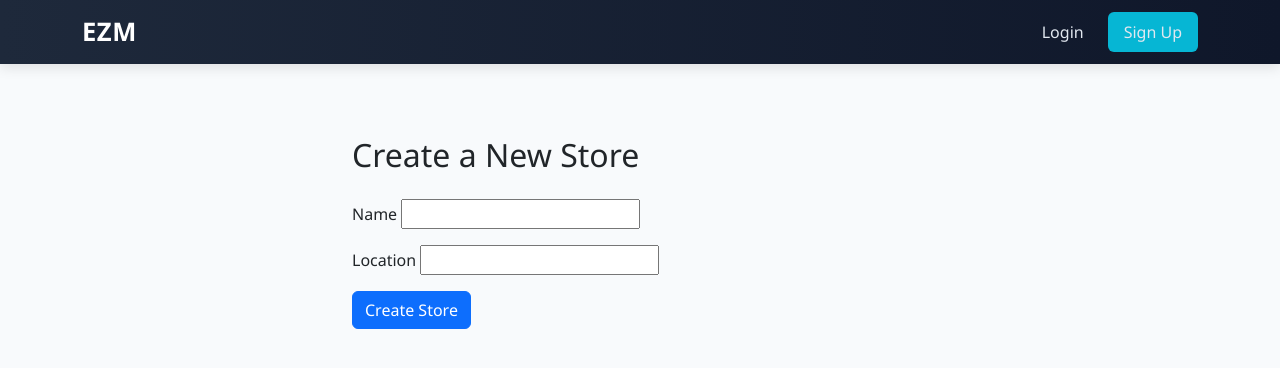
After one commit to XBennyX2/EZM_TRADE_MANAGMENT, a Django app: template templates/store/create_store.html in a window 1280 px wide. The commit adds this page. Shown: the top 368 px of the page. Run offline with Django 5.2, Linux system fonts and the light colour scheme; the template is opened without the code that fills it, so the values that code supplies are empty, except form fields; tables that the repository leaves empty hold one stand-in row (values such as "Sample post"); form fields are guessed from the names that the template uses.

```diff
--- a/core/settings.py
+++ b/core/settings.py
@@ -133,6 +133,11 @@ USE_TZ = True
 
 STATIC_URL = 'static/'
 
+# For global static files in the root-level static/ folder
+STATICFILES_DIRS = [
+    BASE_DIR / "static",
+]
+
 # Default primary key field type
 # https://docs.djangoproject.com/en/5.2/ref/settings/#default-auto-field
 
--- a/templates/base.html
+++ b/templates/base.html
@@ -8,23 +8,43 @@
   <!-- Bootstrap 5 CSS -->
   <link href="https://cdn.jsdelivr.net/npm/bootstrap@5.3.0/dist/css/bootstrap.min.css" rel="stylesheet" />
 
-  <!-- Optional: Bootstrap Icons CDN for user icon -->
+  <!-- Bootstrap Icons -->
   <link href="https://cdn.jsdelivr.net/npm/bootstrap-icons@1.10.5/font/bootstrap-icons.css" rel="stylesheet" />
 
   <style>
     body {
-      background-color: #f1f5f9;
+      background-color: #f8fafc;
+      font-family: 'Segoe UI', sans-serif;
     }
 
+    /* Navbar */
     .navbar-custom {
-      background: linear-gradient(to right, #4F46E5, #06B6D4);
+      background: linear-gradient(to right, #1e293b, #0f172a);
+      box-shadow: 0 4px 12px rgba(0, 0, 0, 0.1);
     }
 
     .navbar-brand {
       font-weight: 700;
       font-size: 1.6rem;
-      letter-spacing: 1px;
+      letter-spacing: 0.5px;
       color: #ffffff !important;
+      transition: color 0.3s ease;
+    }
+
+    .navbar-brand:hover {
+      color: #94a3b8 !important;
+    }
+
+    .nav-link {
+      color: #e2e8f0 !important;
+    }
+
+    .nav-link:hover {
+      color: #cbd5e1 !important;
+    }
+
+    .dropdown-menu {
+      border-radius: 0.5rem;
     }
 
     .form-container {
@@ -33,25 +53,26 @@
       padding: 30px;
       background-color: #ffffff;
       border-radius: 12px;
-      box-shadow: 0 5px 20px rgba(0, 0, 0, 0.1);
+      box-shadow: 0 5px 20px rgba(0, 0, 0, 0.08);
     }
 
     .btn-indigo {
-      background-color: #4F46E5;
+      background-color: #6366f1;
       color: #fff;
+      transition: background-color 0.3s ease;
     }
 
     .btn-indigo:hover {
-      background-color: #4338CA;
+      background-color: #4f46e5;
     }
 
     .btn-cyan {
-      background-color: #06B6D4;
+      background-color: #06b6d4;
       color: #fff;
     }
 
     .btn-cyan:hover {
-      background-color: #0891B2;
+      background-color: #0891b2;
     }
 
     /* User dropdown styles */
@@ -64,15 +85,20 @@
       font-weight: 500;
       user-select: none;
     }
+    .nav-link.btn-light:hover {
+  color: #000 !important;
+  background-color: #f8f9fa !important;
+}
+
+
     .nav-user-dropdown:hover,
     .nav-user-dropdown:focus {
-      color: #e0e0e0;
+      color: #cbd5e1;
       text-decoration: none;
     }
 
-    /* Smaller icon size */
     .nav-user-icon {
-      font-size: 1.25rem;
+      font-size: 1.3rem;
     }
   </style>
 </head>
@@ -81,7 +107,7 @@
   <!-- Navbar -->
   <nav class="navbar navbar-expand-lg navbar-custom">
     <div class="container">
-    <a class="navbar-brand" href="#">EZM</a>
+      <a class="navbar-brand" href="{% url 'login' %}">EZM</a>
 
       <button class="navbar-toggler" type="button" data-bs-toggle="collapse" data-bs-target="#navbarContent"
               aria-controls="navbarContent" aria-expanded="false" aria-label="Toggle navigation">
@@ -97,7 +123,7 @@
                 <i class="bi bi-person-circle nav-user-icon"></i> {{ user.username }}
               </a>
               <ul class="dropdown-menu dropdown-menu-end" aria-labelledby="userDropdown">
-              <li><a class="dropdown-item text-danger" href="{% url 'logout' %}">Signout</a></li>
+                <li><a class="dropdown-item text-danger" href="{% url 'logout' %}">Sign out</a></li>
               </ul>
             </li>
           {% else %}
@@ -113,13 +139,12 @@
     </div>
   </nav>
 
-
   <!-- Page content -->
-  <div class="container">
+  <div class="container py-4">
     {% block content %}{% endblock %}
   </div>
 
-  <!-- Bootstrap Bundle JS (includes Popper for dropdowns) -->
+  <!-- Bootstrap Bundle JS -->
   <script src="https://cdn.jsdelivr.net/npm/bootstrap@5.3.0/dist/js/bootstrap.bundle.min.js"></script>
 </body>
 </html>
--- /dev/null
+++ b/templates/store/create_store.html
@@ -0,0 +1,28 @@
+{% extends 'base.html' %}
+{% block title %}Create Store{% endblock %}
+{% block content %}
+<div class="container mt-5" style="max-width: 600px;">
+  <h2 class="mb-4">Create a New Store</h2>
+
+  <form method="post" novalidate>
+    {% csrf_token %}
+    <div class="mb-3">
+      {{ form.name.label_tag }}
+      {{ form.name }}
+      {% if form.name.errors %}
+        <div class="text-danger">{{ form.name.errors.0 }}</div>
+      {% endif %}
+    </div>
+
+    <div class="mb-3">
+      {{ form.location.label_tag }}
+      {{ form.location }}
+      {% if form.location.errors %}
+        <div class="text-danger">{{ form.location.errors.0 }}</div>
+      {% endif %}
+    </div>
+
+    <button type="submit" class="btn btn-primary">Create Store</button>
+  </form>
+</div>
+{% endblock %}
```
Also changed, not shown: static/css/admin_dashboard.css (added, +15 -0 lines), static/js/user_chart.js (added, +44 -0 lines), templates/mainpages/admin_dashboard.html (+22 -73 lines), templates/mainpages/store_owner_page.html (+76 -3 lines), users/views.py (+11 -1 lines). Lines whose indentation alone changed are shown as unchanged.
